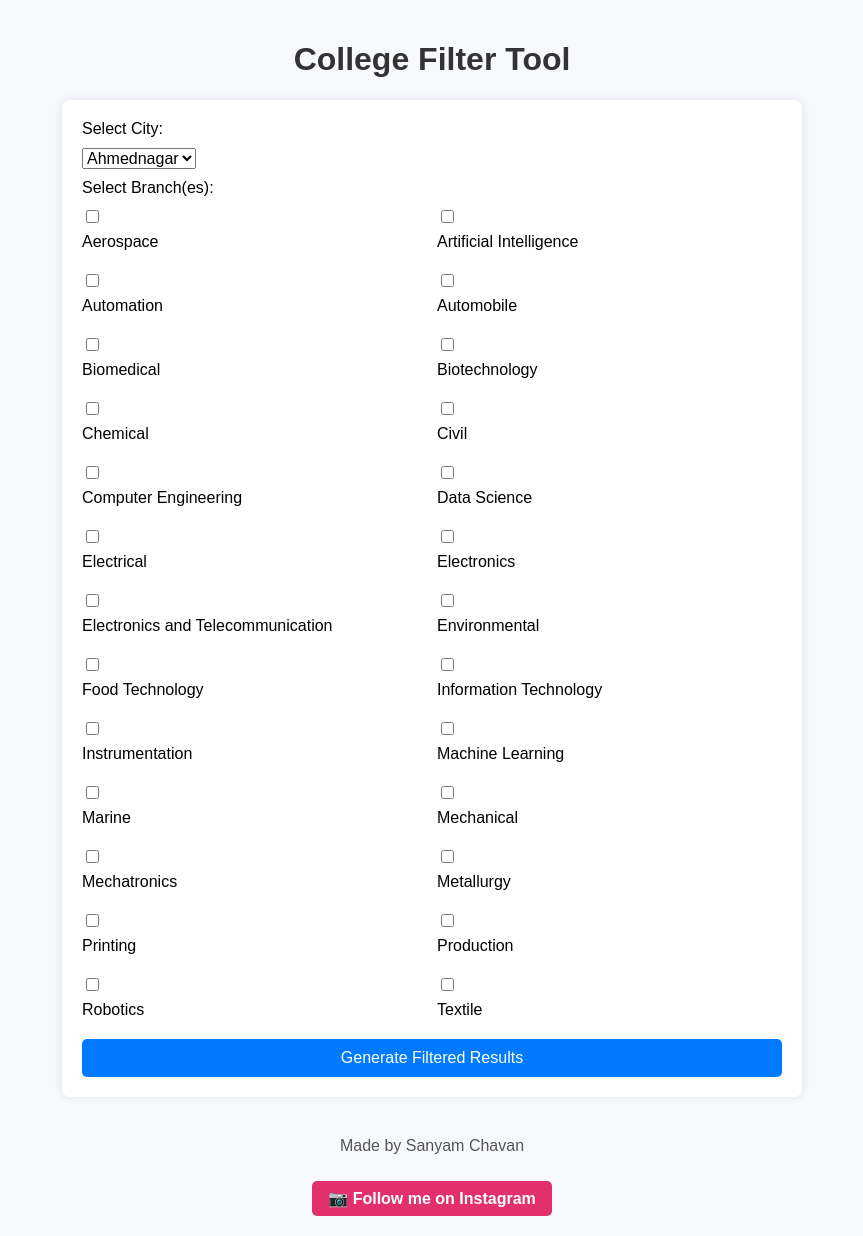
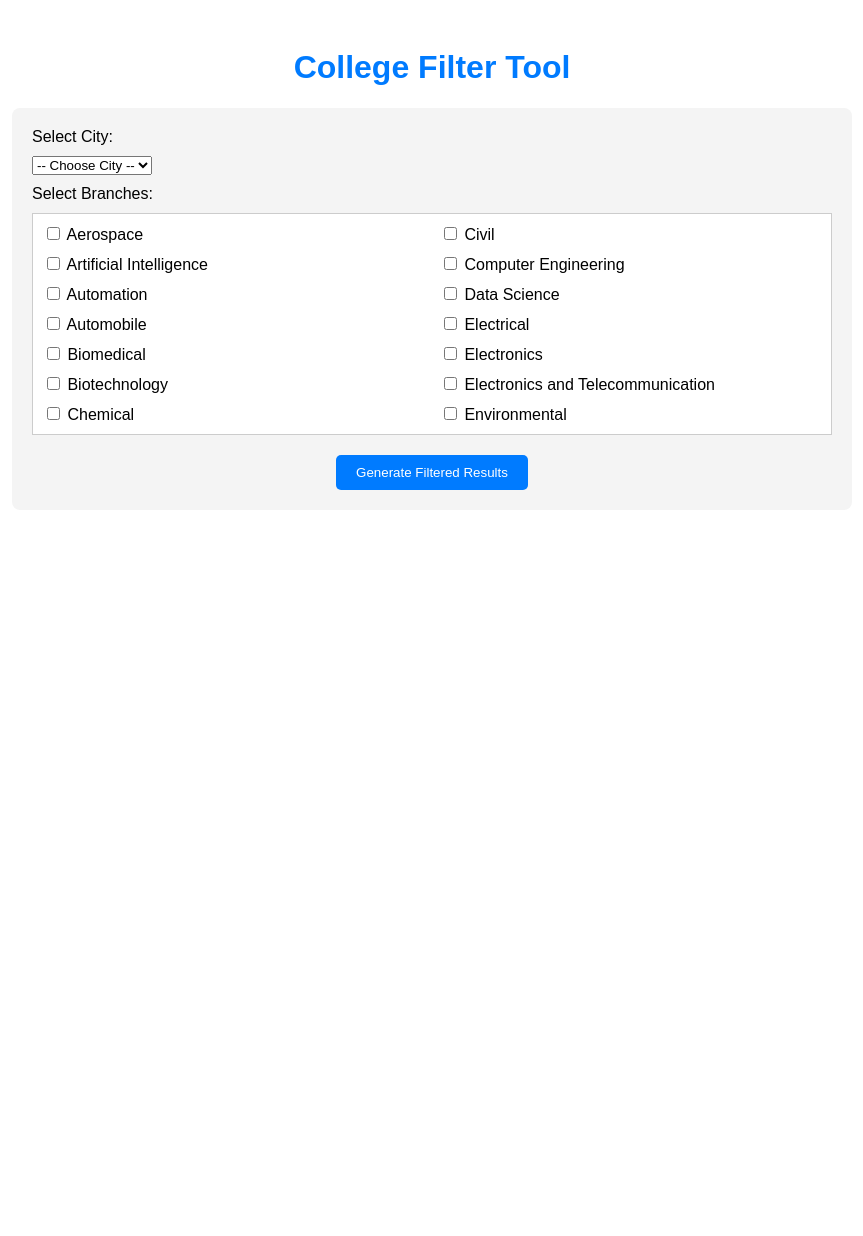
Before and after one commit to efx-143/mhtcet-filter-web, a Flask app: page / in a window 1280 px wide. Shown: the whole page, without its empty margins (208-1071 px from the left). After the commit the page ends 490 px from the top, so only its background shows below. Run offline with Flask 3, Linux system fonts and the light colour scheme.

Commit message:
feat: make UI

```diff
--- a/templates/index.html
+++ b/templates/index.html
@@ -1,121 +1,87 @@
 <!DOCTYPE html>
 <html lang="en">
 <head>
-  <meta charset="UTF-8" />
-  <meta name="viewport" content="width=device-width, initial-scale=1.0"/>
+  <meta charset="UTF-8">
   <title>College Filter Tool</title>
   <style>
     body {
       font-family: Arial, sans-serif;
       padding: 20px;
-      margin: 0;
-      background-color: #f7f9fc;
     }
 
     h1 {
       text-align: center;
-      color: #333;
+      color: #007BFF;
     }
 
     form {
-      max-width: 700px;
-      margin: 0 auto;
-      background-color: #fff;
+      max-width: 800px;
+      margin: auto;
       padding: 20px;
+      background-color: #f4f4f4;
       border-radius: 8px;
-      box-shadow: 0 0 10px rgba(0,0,0,0.1);
     }
 
-    label, select, input[type="checkbox"] {
+    label, select {
       display: block;
       margin-bottom: 10px;
-      font-size: 16px;
     }
 
-    .branches {
-      display: flex;
-      flex-wrap: wrap;
-      gap: 10px;
-    }
-
-    .branches label {
-      flex: 1 1 45%;
+    .checkboxes {
+      columns: 2;
+      max-height: 200px;
+      overflow-y: auto;
+      margin-bottom: 20px;
+      border: 1px solid #ccc;
+      padding: 10px;
+      background: white;
     }
 
     button {
-      display: block;
-      width: 100%;
-      padding: 10px;
-      background-color: #007bff;
+      padding: 10px 20px;
+      background-color: #007BFF;
       color: white;
-      font-size: 16px;
       border: none;
+      cursor: pointer;
       border-radius: 5px;
-      cursor: pointer;
-      margin-top: 10px;
     }
 
-    button:hover {
-      background-color: #0056b3;
+    table {
+      width: 100%;
+      border-collapse: collapse;
+      margin-top: 30px;
     }
 
-    #loading {
-      text-align: center;
-      display: none;
-      margin-top: 20px;
+    table, th, td {
+      border: 1px solid #999;
     }
 
-    footer {
-      margin-top: 40px;
-      text-align: center;
-      color: #555;
+    th {
+      background-color: #007BFF;
+      color: white;
     }
 
-    .insta-btn {
-      display: inline-block;
-      margin-top: 10px;
-      padding: 8px 16px;
-      background-color: #e1306c;
-      color: white;
-      text-decoration: none;
-      border-radius: 5px;
-      font-weight: bold;
-    }
-
-    .insta-btn:hover {
-      background-color: #c8235a;
-    }
-
-    @media (max-width: 600px) {
-      .branches label {
-        flex: 1 1 100%;
-      }
-
-      form {
-        padding: 15px;
-      }
+    th, td {
+      padding: 8px;
+      text-align: left;
+      font-size: 12px;
     }
   </style>
 </head>
 <body>
-
   <h1>College Filter Tool</h1>
-
-  <div id="loading">
-    <h3>⏳ Generating your filtered results...</h3>
-    <img src="https://i.gifer.com/ZZ5H.gif" alt="Loading..." style="width: 80px;">
-  </div>
 
   <form method="POST">
     <label for="city">Select City:</label>
     <select name="city" id="city" required>
+      <option value="" disabled selected>-- Choose City --</option>
       {% for city in cities %}
         <option value="{{ city }}">{{ city }}</option>
       {% endfor %}
     </select>
 
-    <label>Select Branch(es):</label>
-    <div class="branches">
+    <label>Select Branches:</label>
+    <div class="checkboxes">
       {% for branch in branches %}
         <label>
           <input type="checkbox" name="branches" value="{{ branch }}"> {{ branch }}
@@ -123,42 +89,31 @@
       {% endfor %}
     </div>
 
+    <div style="text-align:center;">
       <button type="submit">Generate Filtered Results</button>
+    </div>
   </form>
 
-  {% if headers and rows %}
-    <div style="overflow-x: auto; margin-top: 30px;">
-      <table border="1" cellpadding="5" cellspacing="0" style="width: 100%; border-collapse: collapse; background: #fff;">
-        <thead style="background: #007bff; color: white;">
+  {% if results %}
+    <h2>Filtered Results</h2>
+    <table>
+      <thead>
         <tr>
-            {% for head in headers %}
-              <th>{{ head }}</th>
+          {% for key in results[0].keys() %}
+            <th>{{ key }}</th>
           {% endfor %}
         </tr>
       </thead>
       <tbody>
-          {% for row in rows %}
+        {% for row in results %}
           <tr>
-              {% for cell in row %}
-                <td>{{ cell }}</td>
+            {% for value in row.values() %}
+              <td>{{ value }}</td>
             {% endfor %}
           </tr>
         {% endfor %}
       </tbody>
     </table>
-    </div>
   {% endif %}
-
-  <footer>
-    <p>Made by Sanyam Chavan</p>
-    <a class="insta-btn" href="https://www.instagram.com/efx_.69/" target="_blank">📷 Follow me on Instagram</a>
-  </footer>
-
-  <script>
-    const form = document.querySelector("form");
-    form.addEventListener("submit", () => {
-      document.getElementById("loading").style.display = "block";
-    });
-  </script>
 </body>
 </html>
```
Lines whose indentation alone changed are shown as unchanged.
